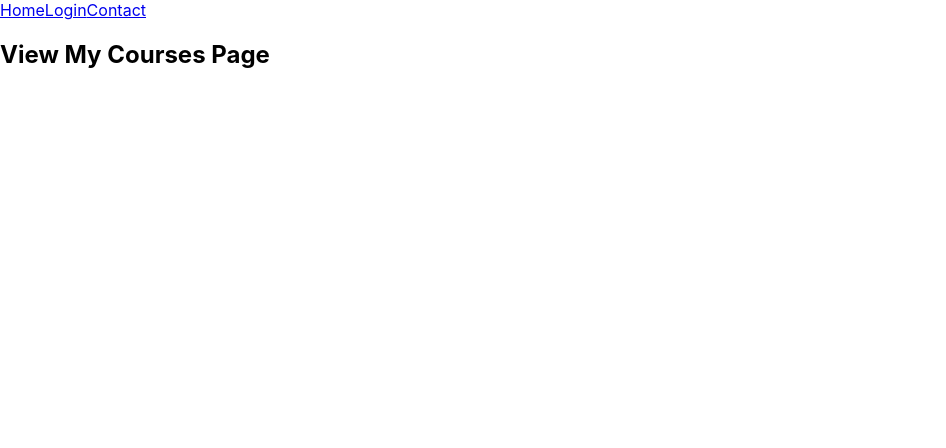
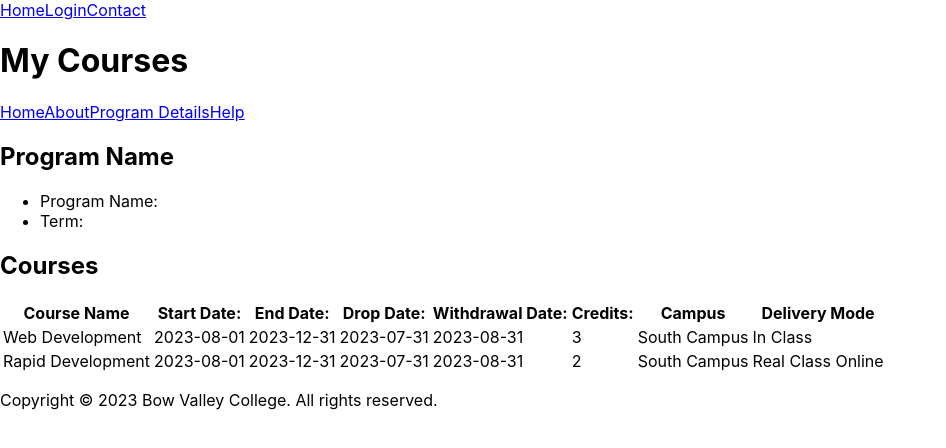
Before and after one commit to danielkakiuthi/SODV2201_Bowspace, a React (Create React App) app in the folder client/: page /viewmycourses in a window 1280 px wide. Shown: the top 448 px of the page, without its empty margins (0-946 px from the left). Built offline with nearby package versions, Linux system fonts and the light colour scheme.

Commit message:
Help and ViewMyCourses pages have been added

```diff
--- a/client/src/App.js
+++ b/client/src/App.js
@@ -3,7 +3,7 @@ import { BrowserRouter, Routes, Route } from 'react-router-dom';
 import Menu from './Components/Menu';
 import Home from './Pages/Home';
 import Login from './Pages/Login';
-import Contact from './Pages/Contact';
+import HelpForm from './Pages/Contact';
 import AddUser from './Pages/Add/AddUser';
 import AddProgram from './Pages/Add/AddProgram';
 import AddTerm from './Pages/Add/AddTerm';
@@ -28,7 +28,8 @@ function App() {
           {/* Basic Routes */}
           <Route index path='/' element={ <Home /> } />
           <Route path='/login' element={ <Login /> } />
-          <Route path='/contact' element={ <Contact /> } />
+          <Route path='/contact' element={ <HelpForm /> } />
+
 
           {/* Add Routes */}
           <Route path='/adduser' element={ <AddUser /> } />
--- /dev/null
+++ b/client/src/Components/ContactForm.js
@@ -0,0 +1,55 @@
+/*const Contact = () => {
+  return (
+    <div className="contact">
+      <h2>Contact Page</h2>
+    </div>
+  );
+}
+
+export default Contact;*/
+
+import React, { useState } from "react";
+
+const ContactForm = ({ onSubmit }) => {
+  const [studentName, setStudentName] = useState("");
+  const [studentID, setStudentID] = useState("");
+  const [programName, setProgramName] = useState("");
+  const [message, setMessage] = useState("");
+
+  const handleSubmit = (e) => {
+    e.preventDefault();
+    onSubmit({ studentName, studentID, programName, message });
+  };
+
+  return (
+    <form onSubmit={handleSubmit}>
+      <input
+        type="text"
+        placeholder="Student Name"
+        required
+        onChange={(e) => setStudentName(e.target.value)}
+      />
+      <input
+        type="text"
+        placeholder="Student ID"
+        required
+        onChange={(e) => setStudentID(e.target.value)}
+      />
+      <input
+        type="text"
+        placeholder="Program Name"
+        required
+        onChange={(e) => setProgramName(e.target.value)}
+      />
+      <input
+        type="text"
+        placeholder="What do you need help with ?"
+        required
+        onChange={(e) => setMessage(e.target.value)}
+      />
+      <button type="submit">Send</button>
+    </form>
+  );
+};
+
+export default ContactForm;
--- a/client/src/Pages/Contact.js
+++ b/client/src/Pages/Contact.js
@@ -1,9 +1,16 @@
-const Contact = () => {
+import ContactForm from "../Components/ContactForm";
+
+const HelpForm = () => {
+  const onSubmit = (data) => {
+    console.log(data);
+  };
+
   return (
-    <div className="contact">
-      <h2>Contact Page</h2>
+    <div>
+      <h1>Help From Admin</h1>
+      <ContactForm onSubmit={onSubmit} />
     </div>
   );
-}
+};
 
-export default Contact;
+export default HelpForm;
--- a/client/src/Pages/ViewMyCourses.js
+++ b/client/src/Pages/ViewMyCourses.js
@@ -1,7 +1,71 @@
 const ViewMyCourses = () => {
   return (
     <div className="view-my-courses">
-      <h2>View My Courses Page</h2>
+
+<html lang="pt-BR">
+<head>
+  <title>My Courses</title>
+</head>
+<body>
+  <header>
+    <h1>My Courses</h1>
+    <nav>
+      <a href="#">Home</a>
+      <a href="#">About</a>
+      <a href="#">Program  Details</a>
+      <a href="#">Help</a>
+    </nav>
+  </header>
+  <main>
+    <h2>Program Name</h2>
+    <ul>
+      <li>Program Name: </li>
+      <li>Term: </li>
+    </ul>
+    <h2>Courses</h2>
+    <table>
+      <thead>
+        <tr>
+          <th>Course Name</th>
+          <th>Start Date: </th>
+          <th>End Date: </th>
+          <th>Drop Date: </th>
+          <th>Withdrawal Date:</th>
+          <th>Credits: </th>
+          <th>Campus</th>
+          <th>Delivery Mode</th>
+        </tr>
+      </thead>
+      <tbody>
+        <tr>
+          <td>Web Development</td>
+          <td>2023-08-01</td>
+          <td>2023-12-31</td>
+          <td>2023-07-31</td>
+          <td>2023-08-31</td>
+          <td>3</td>
+          <td>South Campus</td>
+          <td>In Class</td>
+        </tr>
+        <tr>
+          <td>Rapid Development</td>
+          <td>2023-08-01</td>
+          <td>2023-12-31</td>
+          <td>2023-07-31</td>
+          <td>2023-08-31</td>
+          <td>2</td>
+          <td>South Campus</td>
+          <td>Real Class Online</td>
+        </tr>
+      </tbody>
+    </table>
+  </main>
+  <footer>
+    <p>Copyright © 2023 Bow Valley College. All rights reserved.</p>
+  </footer>
+</body>
+</html>
+
     </div>
   );
 }
```
